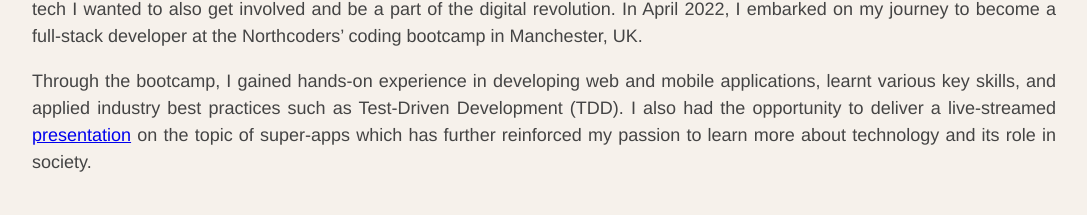
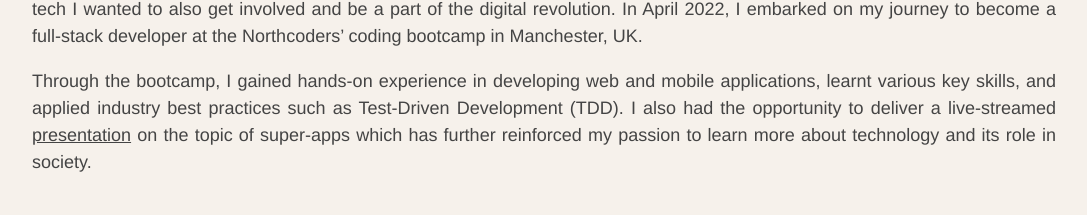
Before and after one commit to OneInfiniteLoops/Portfolio, a React (Create React App) app: page / in a window 1280 px wide. Shown: the part 977-1192 px from the top of the page, without its empty margins (96-1183 px from the left). Built offline with nearby package versions, Linux system fonts and the light colour scheme.

Commit message:
Adds styling to video link

```diff
--- a/src/App.css
+++ b/src/App.css
@@ -202,6 +202,18 @@ html {
   animation: fade-in 2s;
 }
 
+#about a {
+  color: #444;
+}
+
+#about a:visited {
+  color: #444;
+}
+
+#about a:hover {
+  color: rgb(136, 136, 136);
+}
+
 #tech-list ul {
   animation: fade-in 2s;
 }
```
